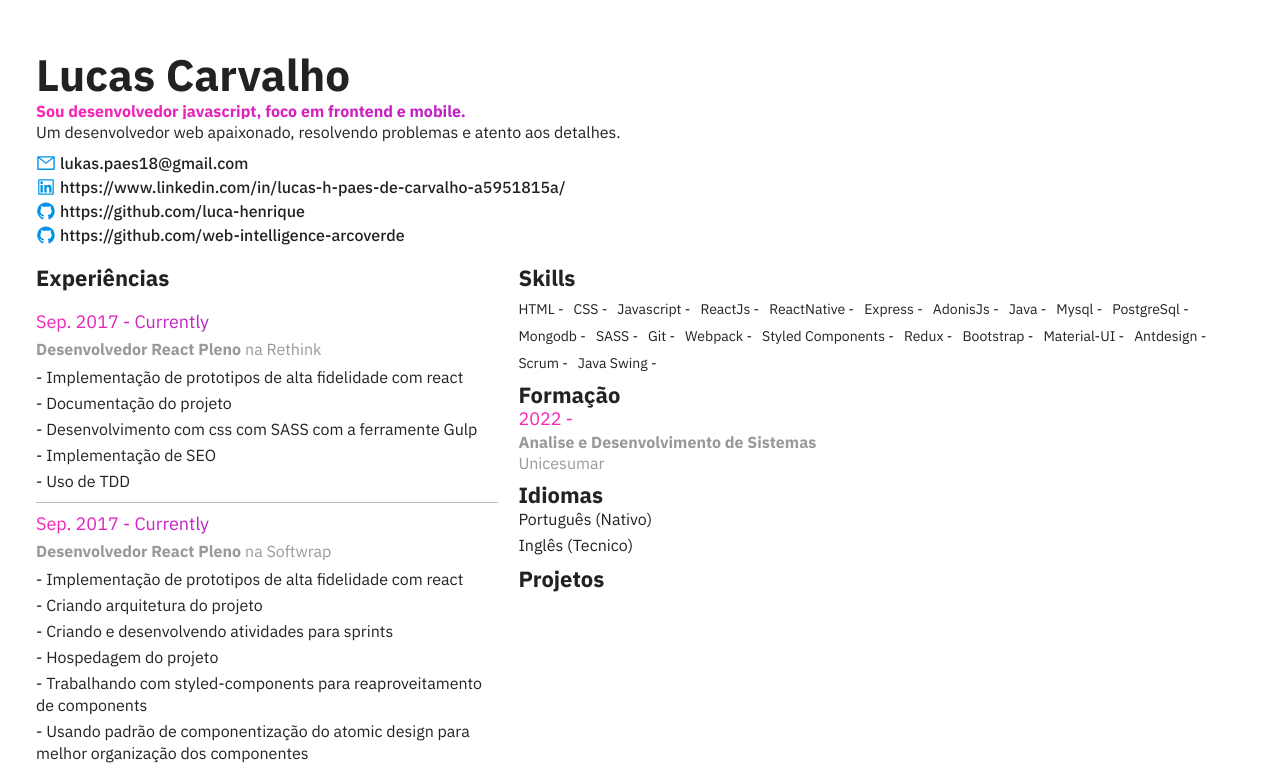
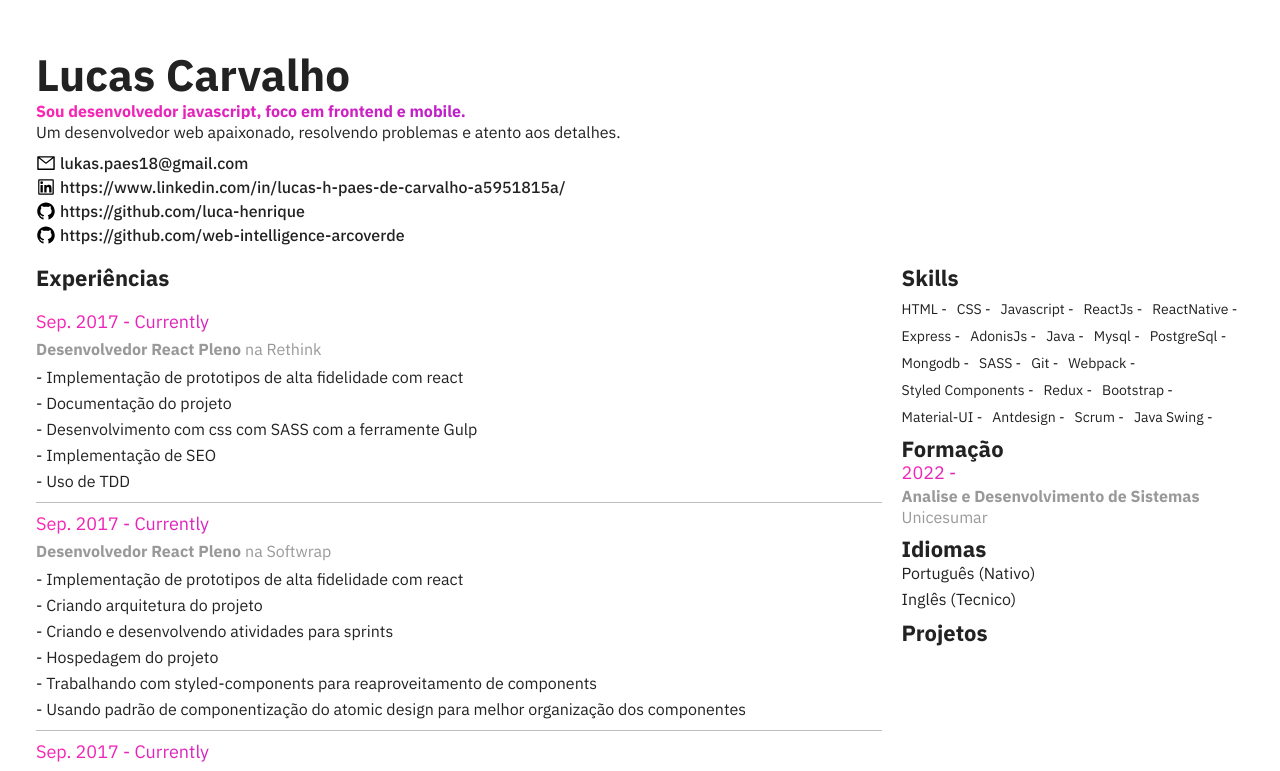
Before and after one commit to luca-henrique/curriculum, a React (Create React App) app: page / in a window 1280 px wide. Shown: the top 771 px of the page. Built offline with nearby package versions, Linux system fonts and the light colour scheme.

Commit message:
fix: update icons

```diff
--- a/src/App.jsx
+++ b/src/App.jsx
@@ -13,13 +13,19 @@ const Home = () => {
     <Container>
       <HeaderSection />
       <Divider height='20px' />
-      <div style={{display: 'flex', flexDirection: 'row', gap: '20px'}}>
-        <section style={{width: '80%'}}>
+      <div
+        style={{
+          display: 'flex',
+          flexDirection: 'row',
+          width: '100%',
+        }}
+      >
+        <section style={{width: '70%'}}>
           <SectionTitle>Experiências</SectionTitle>
           <Divider height='20px' />
           <ExperienceList />
         </section>
-        <section>
+        <section style={{width: '30%', paddingLeft: '20px'}}>
           <SectionTitle>Skills</SectionTitle>
           <SkillsList />
           <Divider height='10px' />
--- a/src/components/atomic/Icon.jsx
+++ b/src/components/atomic/Icon.jsx
@@ -1,21 +1,21 @@
-import { AiOutlineMail, AiOutlineLinkedin, AiFillGithub } from "react-icons/ai";
+import {AiOutlineMail, AiOutlineLinkedin, AiFillGithub} from 'react-icons/ai';
 
-import styled from "styled-components";
+import styled from 'styled-components';
 
 const Icon = {
-  "icon-email": <AiOutlineMail size={20} color="#0093e9" />,
-  "icon-linkedin": <AiOutlineLinkedin size={20} color="#0093e9" />,
-  "icon-github": <AiFillGithub size={20} color="#0093e9" />,
+  'icon-email': <AiOutlineMail size={20} color=' #000' />,
+  'icon-linkedin': <AiOutlineLinkedin size={20} color=' #000' />,
+  'icon-github': <AiFillGithub size={20} color=' #000' />,
 };
 
 const Container = styled.div`
   display: flex;
-  flex-direaction: row;
+  flex-direction: row;
   align-items: center;
 `;
 
 const LableIcon = styled.label`
-  font-family: "IBM Plex Sans";
+  font-family: 'IBM Plex Sans';
   font-style: normal;
   font-weight: 500;
   font-size: 16;
@@ -27,7 +27,7 @@ const LableIcon = styled.label`
   margin-left: 4px;
 `;
 
-const SocialIcon = ({ icon, text }) => {
+const SocialIcon = ({icon, text}) => {
   return (
     <Container>
       {Icon[icon]}
```
